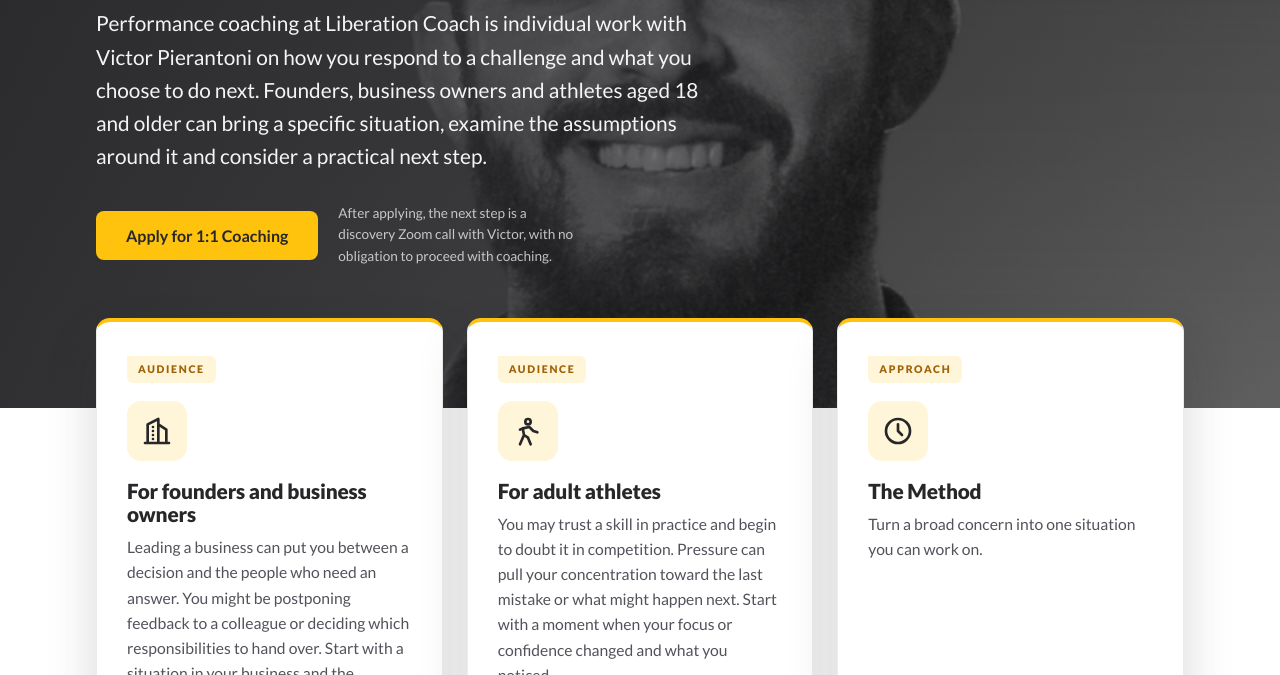
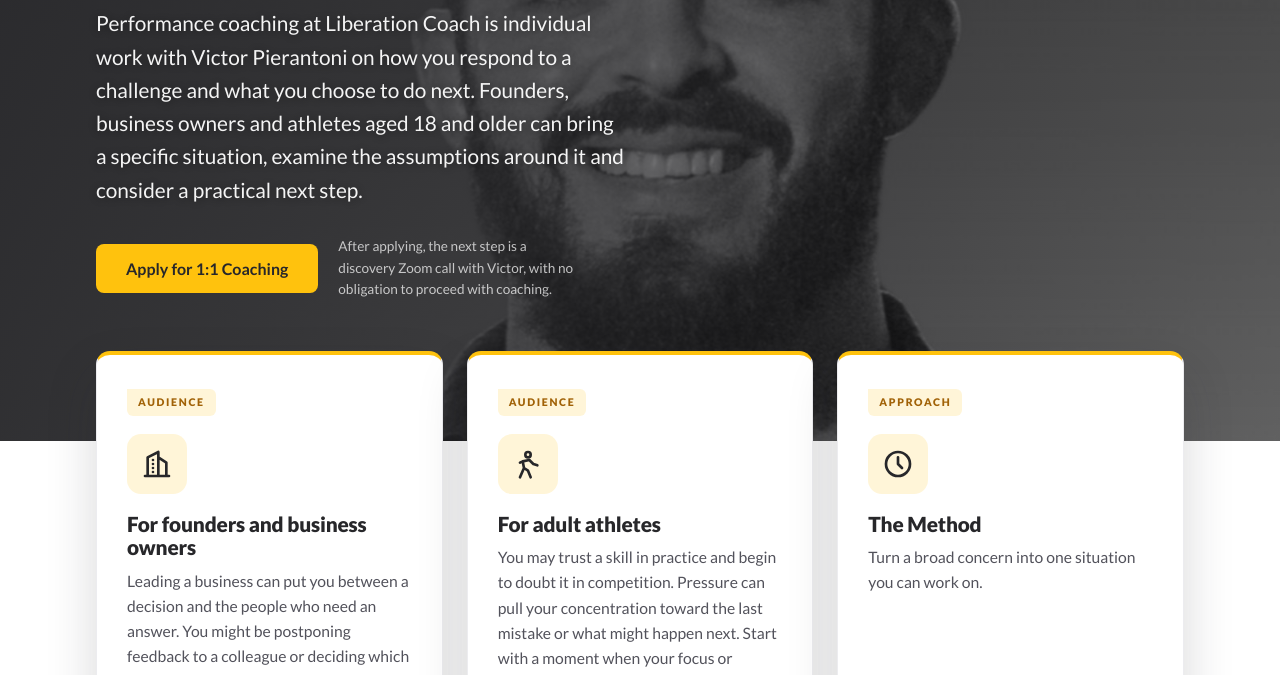
Before and after one commit to aron485/liberation-coach-homepage-v10, a plain HTML site: page design-2-institute.html in a window 1280 px wide. Shown: the part 425-1100 px from the top of the page. Drawn offline with Linux system fonts and the light colour scheme.

Commit message:
Institute hero: narrow lead measure to the darker zone + text-shadow for contrast over portrait

```diff
--- a/design-2-institute.html
+++ b/design-2-institute.html
@@ -108,7 +108,7 @@ h1,h2,h3{line-height:1.12;font-weight:900;letter-spacing:-.01em;}
   font-size:clamp(2.2rem,5.6vw,3.5rem);color:var(--amber);font-weight:900;
   margin-bottom:24px;max-width:14ch;
 }
-.hero p.lead{font-size:clamp(1.05rem,1.8vw,1.3rem);color:var(--white);max-width:52ch;margin-bottom:30px;opacity:.95;}
+.hero p.lead{font-size:clamp(1.05rem,1.8vw,1.3rem);color:var(--white);max-width:44ch;margin-bottom:30px;opacity:.95;text-shadow:0 1px 10px rgba(0,0,0,.45);}
 .hero-cta{display:flex;flex-wrap:wrap;align-items:center;gap:20px;}
 .hero .finepoint{font-size:.85rem;color:rgba(255,255,255,.72);max-width:30ch;}
 
```
